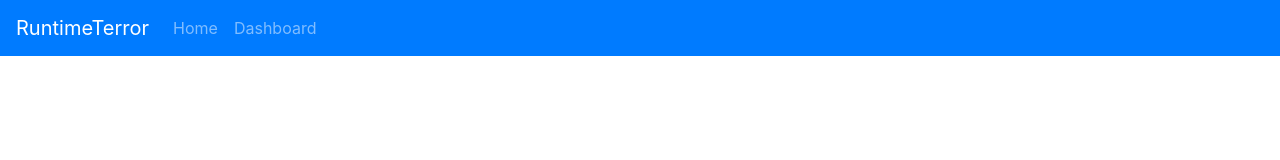
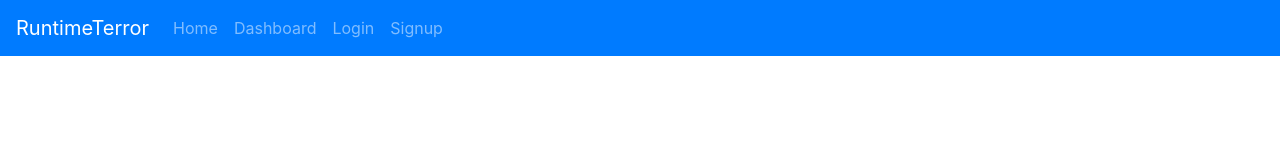
Before and after one commit to tiltedtylers/runtimeterror, a React (Create React App) app in the folder deal-frontend/: page /dashboard in a window 1280 px wide. Shown: the top 160 px of the page. Built offline with nearby package versions, Linux system fonts and the light colour scheme.

Commit message:
Putting login in header

```diff
--- a/deal-frontend/src/components/layout/Header.js
+++ b/deal-frontend/src/components/layout/Header.js
@@ -16,6 +16,12 @@ const Header = () => {
 					<Link style={{ textDecoration: 'none' }} to="/dashboard">
 						<Nav.Link href="#home">Dashboard</Nav.Link>
 					</Link>
+					<Link style={{ textDecoration: 'none' }} to="/login">
+						<Nav.Link href="#home">Login</Nav.Link>
+					</Link>
+					<Link style={{ textDecoration: 'none' }} to="/signup">
+						<Nav.Link href="#home">Signup</Nav.Link>
+					</Link>
 
 				</Nav>
 				{/* <Form inline>
```
